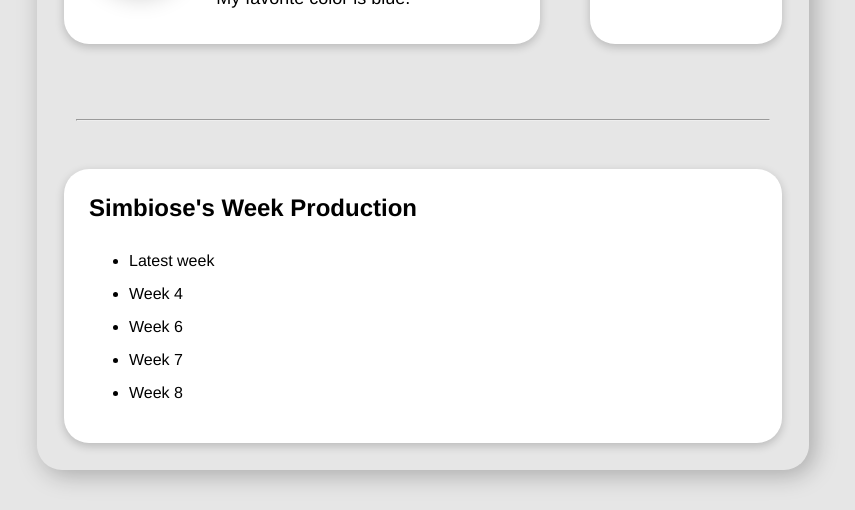
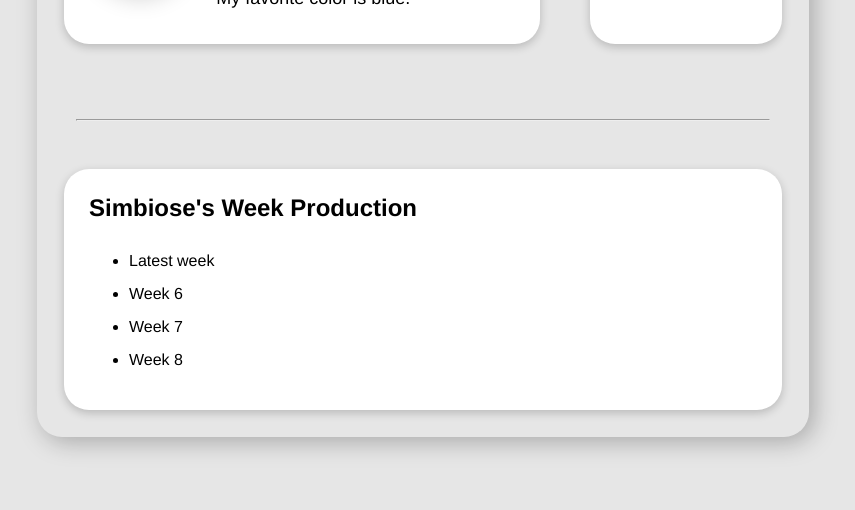
Before and after one commit to OvercookedRoach/OvercookedRoach.github.io, a plain HTML site: page index.html in a window 1280 px wide. Shown: the part 314-824 px from the top of the page, without its empty margins (217-1072 px from the left). After the commit the page ends 800 px from the top, so only its background shows below. Drawn offline with Linux system fonts and the light colour scheme.

Commit message:
Update index.html
Week 4 removed

```diff
--- a/index.html
+++ b/index.html
@@ -43,9 +43,6 @@
                     <a href="./week_production/week_8.html"> Latest week </a>
                 </li>
                 <li>
-                    <a href="./week_production/week_4.html"> Week 4 </a>
-                </li>
-                <li>
                     <a href="./week_production/week_6.html"> Week 6 </a>
                 </li>
                 <li>
```
